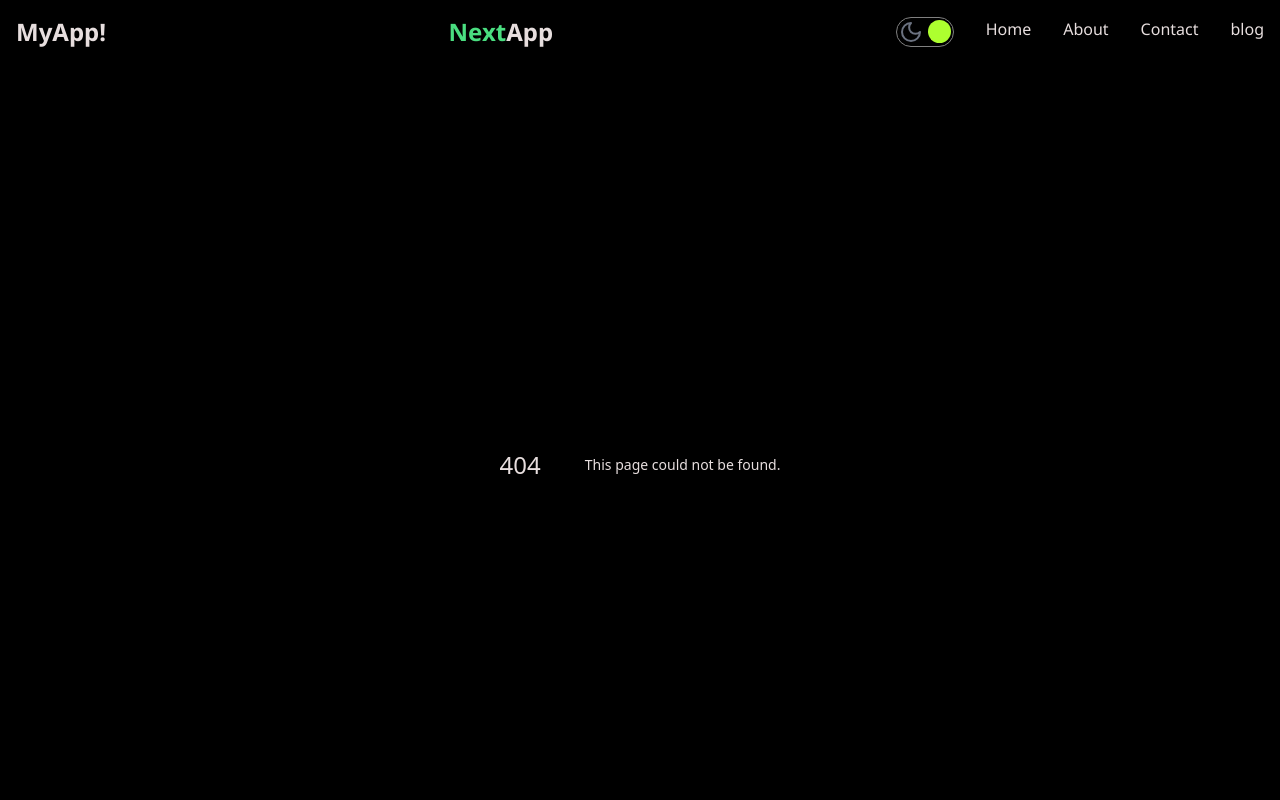
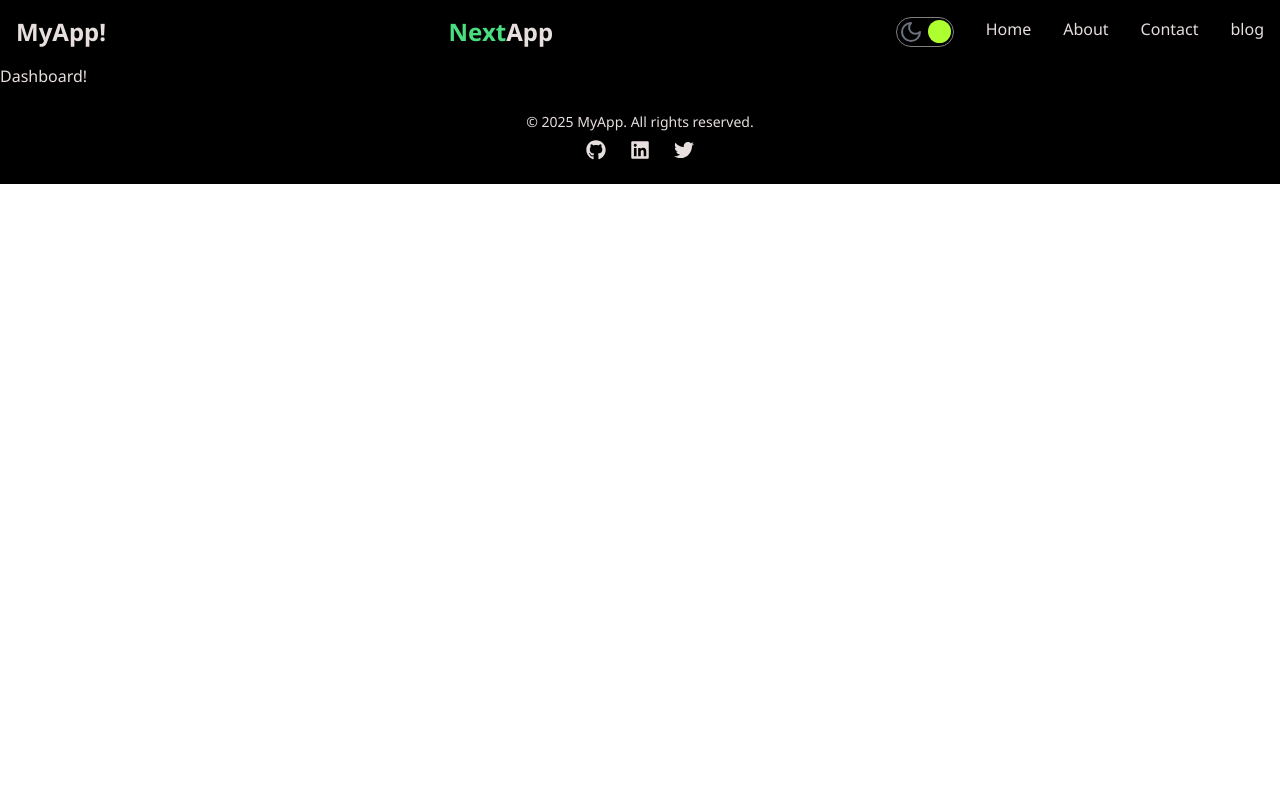
Before and after one commit to mudasser131/nextblogapp, a Next.js app: page /dashboard in a window 1280 px wide. Before the commit this address had no page. Shown: the top 800 px of the page. Built offline with nearby package versions, Linux system fonts and the light colour scheme.

Commit message:
added dashboard page

```diff
--- /dev/null
+++ b/src/app/dashboard/page.jsx
@@ -0,0 +1,11 @@
+import React from 'react'
+
+const Dasboard = () => {
+  return (
+    <div>
+      <div>Dashboard!</div>
+    </div>
+  )
+}
+
+export default Dasboard
```
